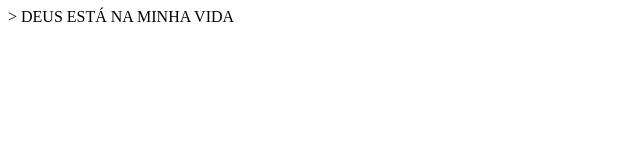
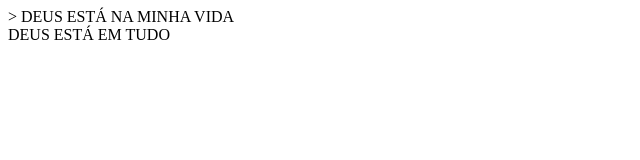
Before and after one commit to andreartyoficial-png/Agent-IA, a plain HTML site: page index.html in a window 1280 px wide. Shown: the whole page, without its empty margins (0-640 px from the left). Drawn offline with Linux system fonts and the light colour scheme.

Commit message:
Feature: pai

```diff
--- a/index.html
+++ b/index.html
@@ -7,5 +7,6 @@
 </head>
 <body>
     DEUS ESTÁ NA MINHA VIDA
+    <div>DEUS ESTÁ EM TUDO</div>
 </body>
 </html>
```
